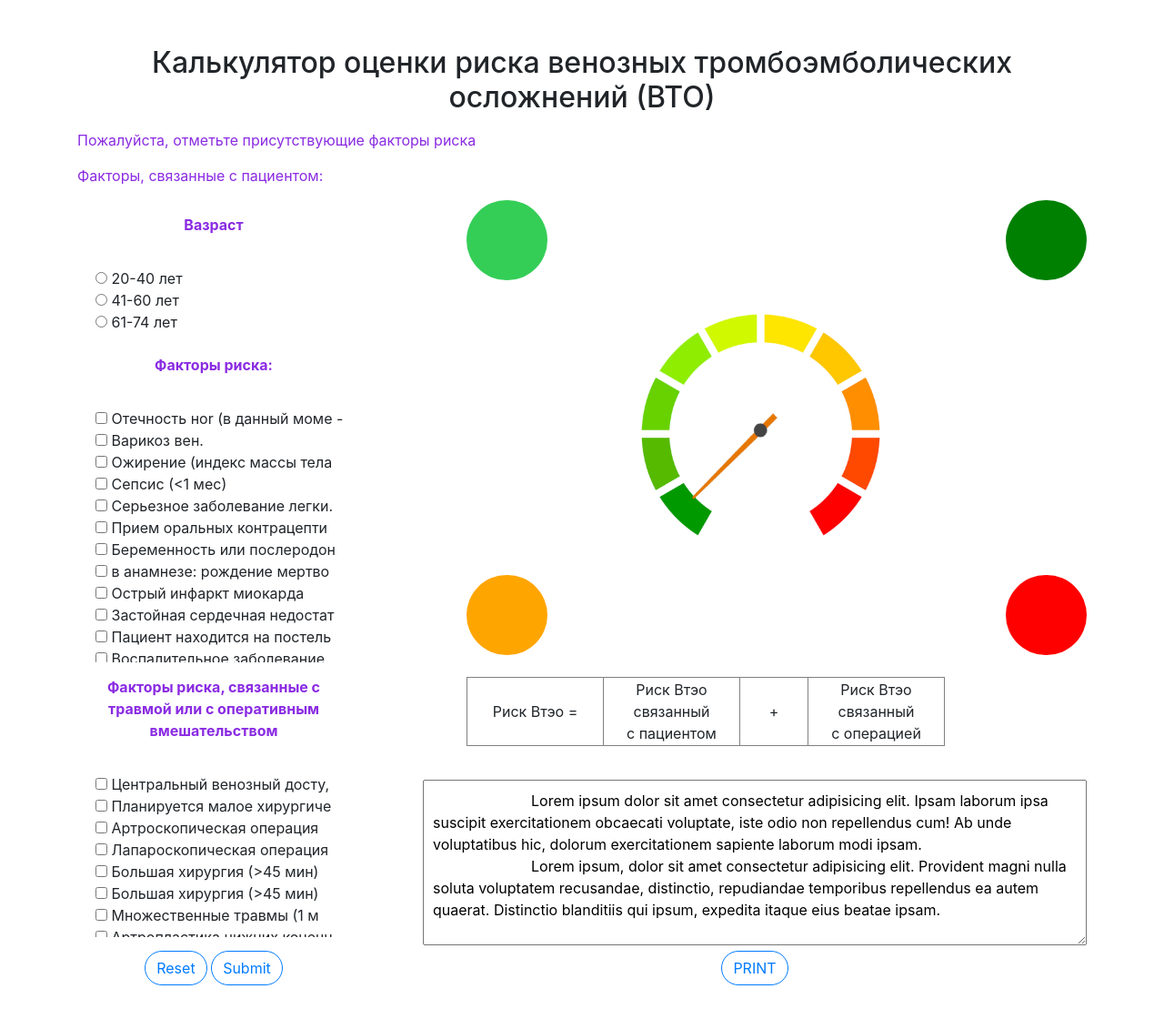
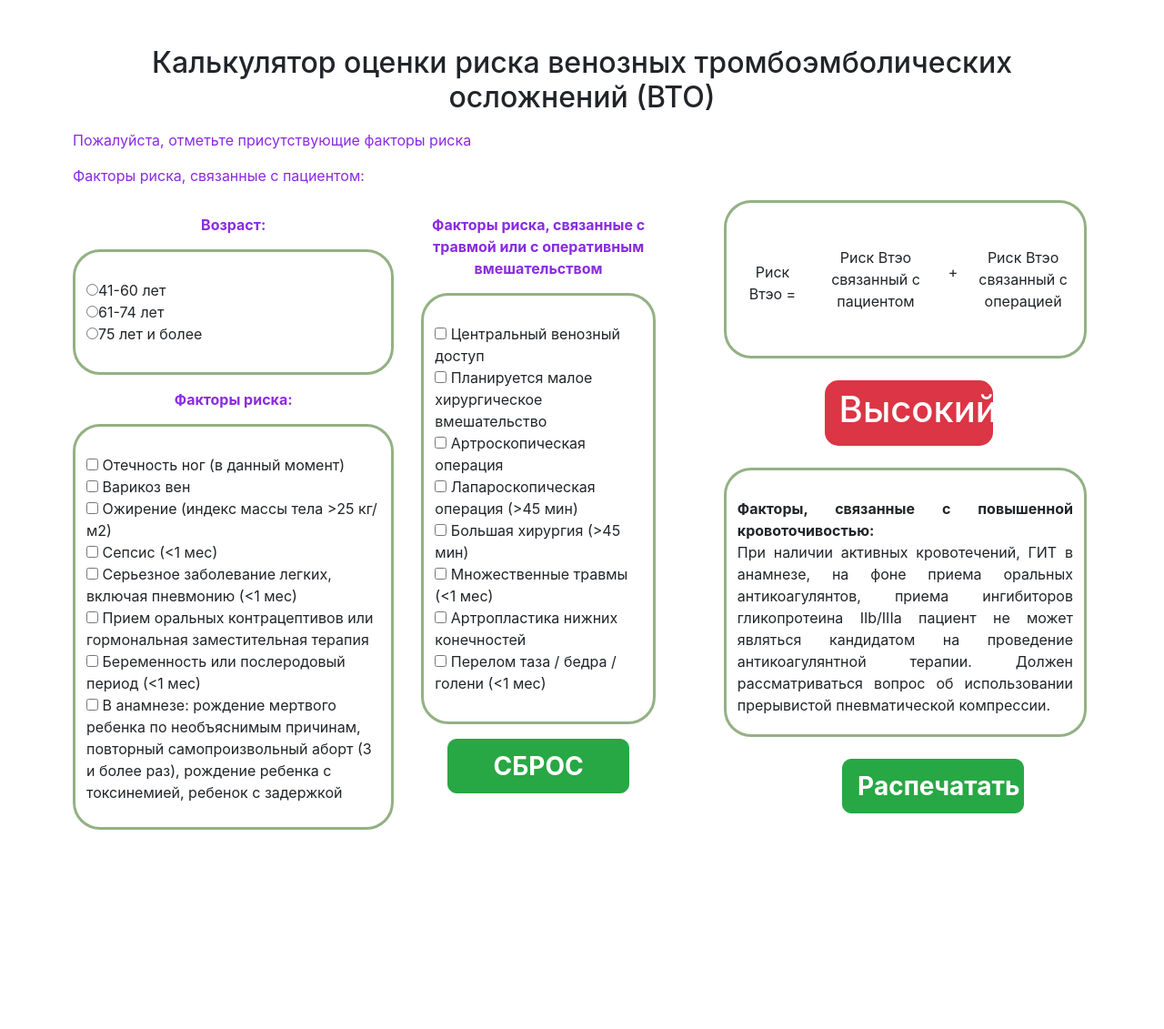
Before and after one commit to behruz-b/medicine_calculate, a PHP site: page /index.html in a window 1280 px wide. Shown: the whole page at 91% size. After the commit the page ends 912 px from the top, so only its background shows below. Run offline with PHP 8.4, Linux system fonts and the light colour scheme.

Commit message:
UI as on spec is fixed #1

```diff
--- a/index.html
+++ b/index.html
@@ -7,9 +7,10 @@
   <title>Document</title>
   <link rel="stylesheet" href="bootstrap/css/bootstrap.min.css">
   <link rel="stylesheet" href="style.css">
+  <script src="query.js"></script>
 </head>
 <body>
-    <div class="container">
+<div class="container-fluid">
   <h2 class="text-center">
     Калькулятор оценки риска венозных тромбоэмболических осложнений (ВТО)
   </h2>
@@ -17,103 +18,118 @@
     Пожалуйста, отметьте присутствующие факторы риска
   </p>
   <p class="text-left">
-            Факторы, связанные с пациентом:
+    Факторы риска, связанные с пациентом:
   </p>
   <div class="row">
     <div class="col-md-4">
       <form class="form1">
-                        <p><strong>Вазраст</strong></p>
-                    <div class="content1">
-                        <input type="radio" name="radio1" value="1"/> 20-40 лет<br>
-                        <input type="radio" name="radio1" value="1"/> 41-60 лет<br>
-                        <input type="radio" name="radio1" value="2"/> 61-74 лет<br>
+        <p><strong>Возраст:</strong></p>
+        <div class="box">
+          <div class="box-content">
+            <input type="radio" name="age" value="1"/>41-60 лет<br>
+            <input type="radio" name="age" value="2"/>61-74 лет<br>
+            <input type="radio" name="age" value="3"/>75 лет и более<br>
+          </div>
         </div>
         <p><strong>Факторы риска:</strong></p>
-                    <div class="content2">
-                        <input type="checkbox" name="checkbox1" value="1"/> Отечность нor (в данный моме -<br>
-                        <input type="checkbox" name="checkbox1" value="2"/> Варикоз вен.<br>
-                        <input type="checkbox" name="checkbox1" value="3"/> Ожирение (индекс массы тела<br>
-                        <input type="checkbox" name="checkbox1" value="4"/> Сепсис (<1 мес)<br>
-                        <input type="checkbox" name="checkbox1" value="5"/> Серьезное заболевание легки.<br>
-                        <input type="checkbox" name="checkbox1" value="5"/>  Прием оральных контрацепти<br>
-                        <input type="checkbox" name="checkbox1" value="5"/>  Беременность или послеродон<br>
-                        <input type="checkbox" name="checkbox1" value="5"/> в анамнезе: рождение мертво<br>
-                        <input type="checkbox" name="checkbox1" value="5"/> Острый инфаркт миокарда<br>
-                        <input type="checkbox" name="checkbox1" value="5"/> Застойная сердечная недостат<br>
-                        <input type="checkbox" name="checkbox1" value="5"/> Пациент находится на постель<br>
-                        <input type="checkbox" name="checkbox1" value="5"/> Воспалительное заболевание.<br>
+        <div class="box">
+          <div class="box-content scroll-div h-400">
+            <input type="checkbox" name="checkbox1" value="1"/> Отечность ног (в данный момент)<br>
+            <input type="checkbox" name="checkbox1" value="1"/> Варикоз вен<br>
+            <input type="checkbox" name="checkbox1" value="1"/> Ожирение (индекс массы тела >25 кг/м2)<br>
+            <input type="checkbox" name="checkbox1" value="1"/> Сепсис (<1 мес)<br>
+            <input type="checkbox" name="checkbox1" value="1"/> Серьезное заболевание легких, включая пневмонию (<1
+            мес)<br>
+            <input type="checkbox" name="checkbox1" value="1"/> Прием оральных контрацептивов или гормональная
+            заместительная терапия<br>
+            <input type="checkbox" name="checkbox1" value="1"/> Беременность или послеродовый период (<1 мес)<br>
+            <input type="checkbox" name="checkbox1" value="1"/> В анамнезе: рождение мертвого ребенка по необъяснимым
+            причинам, повторный самопроизвольный аборт (3 и более раз), рождение ребенка с токсинемией, ребенок с
+            задержкой роста<br>
+            <input type="checkbox" name="checkbox1" value="1"/> Острый инфаркт миокарда<br>
+            <input type="checkbox" name="checkbox1" value="1"/> Застойная сердечная недостаточность (<1 мес)<br>
+            <input type="checkbox" name="checkbox1" value="1"/> Пациент находится на постельном режиме<br>
+            <input type="checkbox" name="checkbox1" value="1"/> Воспалительное заболевание кишечника в анамнезе<br>
+            <input type="checkbox" name="checkbox1" value="1"/> Большая хирургия в анамнезе (<1 мес)<br>
+            <input type="checkbox" name="checkbox1" value="1"/> Нарушение функции легких (ХОБЛ)<br>
+            <input type="checkbox" name="checkbox1" value="1"/> Какой-либо дополнительный фактор риска<br>
+            <input type="checkbox" name="checkbox1" value="2"/> Злокачественное новообразование (в настоящее время или
+            ранее)<br>
+            <input type="checkbox" name="checkbox1" value="2"/> Пациент прикован к постели (>72 ч)<br>
+            <input type="checkbox" name="checkbox1" value="2"/> Иммобилизирующая гипсовая повязка (<1 мес)<br>
+            <input type="checkbox" name="checkbox1" value="3"/> ТГВ/ТЭЛА в анамнезе<br>
+            <input type="checkbox" name="checkbox1" value="3"/> Мутация фактора V (Лейден)<br>
+            <input type="checkbox" name="checkbox1" value="3"/> Мутация протромбина 20210A<br>
+            <input type="checkbox" name="checkbox1" value="3"/> Положительный тест на волчаночный антикоагулянт<br>
+            <input type="checkbox" name="checkbox1" value="3"/> Наследственная склонность к тромбозам (наиболее часто
+            упускаемый из виду фактор!)<br>
+            <input type="checkbox" name="checkbox1" value="3"/> Повышенный уровень гомоцистеина в сыворотке<br>
+            <input type="checkbox" name="checkbox1" value="3"/> Гепарин-индуцированная тромбоцитопения (не используйте
+            гепарин и любые низкомолекулярные гепарины!)<br>
+            <input type="checkbox" name="checkbox1" value="3"/> Повышенный уровень антител к кардиолипину<br>
+            <input type="checkbox" name="checkbox1" value="3"/> Другая наследственная или приобретенная тромбофилия<br>
+            <input type="checkbox" name="checkbox1" value="5"/> Инсульт (<1 мес)<br>
+            <input type="checkbox" name="checkbox1" value="5"/> Острое поражение спинного мозга (паралич) (<1 мес)<br>
           </div>
-                    <p><strong>Факторы риска, связанные с травмой или с оперативным вмешательством</strong></p>
-                    <div class="content33">
-                        <input type="checkbox" name="checkbox1" value="1"/> Центральный венозный досту,<br>
-                        <input type="checkbox" name="checkbox1" value="2"/> Планируется малое хирургиче<br>
-                        <input type="checkbox" name="checkbox1" value="3"/> Артроскопическая операция<br>
-                        <input type="checkbox" name="checkbox1" value="4"/> Лапароскопическая операция<br>
-                        <input type="checkbox" name="checkbox1" value="5"/> Большая хирургия (>45 мин)<br>
-                        <input type="checkbox" name="checkbox1" value="5"/> Большая хирургия (>45 мин)<br>
-                        <input type="checkbox" name="checkbox1" value="5"/> Множественные травмы (1 м<br>
-                        <input type="checkbox" name="checkbox1" value="5"/> Артропластика нижних конечн<br>
-                        <input type="checkbox" name="checkbox1" value="5"/> Перелом таа/ бедра / голени<br>
-                    </div>
-                    <div class="submit">
-                        <button class="btn btn-outline-primary" type="reset" style="border-radius: 20px">Reset</button>
-                        <button class="btn btn-outline-primary" type="submit" style="border-radius: 20px">Submit</button>
         </div>
         <br>
         <br>
       </form>
     </div>
-
-            <div class="col-md-8 col-12 ">
-                <div class="text-center ml-5">
-                    <div class="row">
-                        <div class="col-md-2 col-2">
-                            <div class="img" style="padding: 50%; border-radius: 50%; background-color: #34ce57"></div>
+    <div class="col-md-3">
+      <form class="form1">
+        <p><strong>Факторы риска, связанные с травмой или с оперативным вмешательством</strong></p>
+        <div class="box">
+          <div class="box-content">
+            <input type="checkbox" name="checkbox1" value="2"/> Центральный венозный доступ<br>
+            <input type="checkbox" name="checkbox1" value="1"/> Планируется малое хирургическое вмешательство<br>
+            <input type="checkbox" name="checkbox1" value="2"/> Артроскопическая операция<br>
+            <input type="checkbox" name="checkbox1" value="2"/> Лапароскопическая операция (>45 мин)<br>
+            <input type="checkbox" name="checkbox1" value="2"/> Большая хирургия (>45 мин)<br>
+            <input type="checkbox" name="checkbox1" value="5"/> Множественные травмы (<1 мес)<br>
+            <input type="checkbox" name="checkbox1" value="5"/> Артропластика нижних конечностей<br>
+            <input type="checkbox" name="checkbox1" value="5"/> Перелом таза / бедра / голени (<1 мес)<br>
           </div>
-                        <div class="col-md-8 col-6">
-
         </div>
-                        <div class="col-md-2 col-2">
-                            <div class="img" style="padding: 50%; border-radius: 50%; background-color: green"></div>
+        <div class="text-center mt-3">
+          <button class="btn btn-lg btn-success print-button" type="reset">
+            <b>СБРОС</b>
+          </button>
         </div>
-                    <div class="row">
-                            <div class="offset-2 offset-md-4 col-md-8 col-6">
-                                <div class="clock">
-                                    <img src="images/1.png" class="img-fluid img-fluid">
+      </form>
+    </div>
+    <div class="col-md-5 col-12">
+      <div class="row box-row p-6">
+        <div class="col-md-3 text-center pt-3">Риск Втэо =</div>
+        <div class="col-md-4 text-center">Риск Втэо связанный с пациентом</div>
+        <div class="col-md-1 pt-3 text-center"> +</div>
+        <div class="col-md-4 text-center">Риск Втэо связанный с операцией</div>
+      </div>
+      <div class="row p-4">
+        <div class="col-md-6 offset-md-3">
+          <div class="bg-danger text-center p-2 ml-4 w-100 result-box">
+            <h1 class="text-white ml-2">Высокий</h1>
           </div>
         </div>
       </div>
-                    </div>
-                    <div class="row">
-                        <div class="col-md-2 col-2">
-                            <div class="img" style="padding: 50%; border-radius: 50%; background-color: orange"></div>
-                        </div>
-                        <div class="col-md-8 col-6">
-
-                        </div>
-                        <div class="col-md-2 col-2">
-                            <div class="img" style="padding: 50%; border-radius: 50%; background-color: red"></div>
-                        </div>
+      <div class="row box-row">
+        <div class="col-md-12 box-content scroll-div h-250 text-justify">
+          <b>Факторы, связанные с повышенной кровоточивостью:</b><br>
+          При наличии активных кровотечений, ГИТ в анамнезе, на фоне приема оральных антикоагулянтов, приема ингибиторов
+          гликопротеина IIb/IIIa пациент не может являться кандидатом на проведение антикоагулянтной терапии.
+          Должен рассматриваться вопрос об использовании прерывистой пневматической компрессии.
+          <br><br>
+          <b>Клиническое решение о применении прерывистой пневматической компрессии (ППК):</b><br>
+          Пациент с тяжелыми заболеваниями периферических артерий, СЗН, острым тромбозом поверхностных вен
+          не может являться кандидатом на ППК.
+          Должен рассматриваться вопрос о проведении альтернативных профилактических мероприятий.
         </div>
       </div>
       <br>
-                <table class="text-center ml-5" border="1px black">
-                    <tbody>
-                    <tr>
-                        <td width="150">Риск Втэо = </td>
-                        <td width="150">Риск Втэо <br> связанный <br>с пациентом</td>
-                        <td width="75"> + </td>
-                        <td width="150">Риск Втэо <br> связанный <br>с операцией</td>
-                    </tr>
-                    </tbody>
-                </table>
-                    <textarea class="textarea" style="padding: 10px">
-                        Lorem ipsum dolor sit amet consectetur adipisicing elit. Ipsam laborum ipsa suscipit exercitationem obcaecati voluptate, iste odio non repellendus cum! Ab unde voluptatibus hic, dolorum exercitationem sapiente laborum modi ipsam.
-                        Lorem ipsum, dolor sit amet consectetur adipisicing elit. Provident magni nulla soluta voluptatem recusandae, distinctio, repudiandae temporibus repellendus ea autem quaerat. Distinctio blanditiis qui ipsum, expedita itaque eius beatae ipsam.
-                    </textarea>
-                <br>
-                    <div class="print">
-                        <button class="btn btn-outline-primary" style="border-radius: 20px">PRINT</button>
+      <div class="col-md-6 text-center offset-md-3">
+        <button class="btn btn-lg btn-success print-button ml-5" >
+          <b>Распечатать</b>
+        </button>
       </div>
       <br>
     </div>
--- a/style.css
+++ b/style.css
@@ -1,70 +1,85 @@
-.container{
-    margin-top: 50px;
+.container-fluid {
+  margin-top: 50px;
+  padding-right: 80px;
+  padding-left: 80px;
 }
 
-.content1 {
-    margin-top: 5px;
-    /* border: 3px solid black; */
-    padding: 20px;
-    width: 350px;
-    overflow-y: scroll;
-    height: 100px;
-}
-.content2 {
-    margin-top: 5px;
-    /* border: 3px solid black; */
-    padding: 20px;
-    width: 350px;
-    overflow-y: scroll;
-    height: 300px;
-}
-.content33 {
-    margin-top: 5px;
-    /* border: 3px solid black; */
-    padding: 20px;
-    width: 350px;
-    overflow-y: scroll;
-    height: 200px;
+.box {
+  border-radius: 30px;
+  border: 3px solid rgba(143, 174, 127, 0.96);
+  padding: 20px 2px;
 }
 
-.form1 {
-    width: 300px;
-    height: 10%;
+.box-row {
+  border-radius: 30px;
+  border: 3px solid rgba(143, 174, 127, 0.96);
+  padding: 20px 2px;
+  margin-right: 5px;
+  margin-left: 45px;
 }
 
-p   {
-    color: blueviolet;
-    margin: 15px 0;
-    text-align: center;
+.box-content {
+  padding: 10px;
 }
 
-.content3{
-    border: 3px solid black;
+.result-box {
+  border-radius: 15px;
 }
 
-.scroll {
-    width: 110px;
-    overflow: scroll;
-    height: 20px;
+.scroll-div {
+  overflow-y: scroll;
 }
 
-.clock {
-    text-align: center;
+.h-350 {
+  height: 350px;
 }
 
-.textarea{
-    margin: 5% 0 0 0;
-    width: 100%;
-    height: 20%;
+.h-250 {
+  height: 250px;
 }
 
-.print {
-    text-align: center;
+.p-6 {
+  padding-top: 3em;
+  padding-bottom: 3em
 }
 
-.submit {
-    margin-top: 5%;
-    margin-left: 20px;
-    margin-right: 20px;
-    text-align: center;
+.h-400 {
+  height: 400px;
 }
+
+.box-content::-webkit-scrollbar {
+  width: 10px;
+  background-color: #F5F5F5;
+}
+
+.box-content::-webkit-scrollbar-track {
+  border-radius: 10px;
+  /*background-color: #FFF;*/
+}
+
+.box-content::-webkit-scrollbar-thumb {
+  border-radius: 10px;
+  background-color: #FFF;
+  background-image: -webkit-gradient(linear,
+  40% 0%,
+  75% 84%,
+  from(#4D9C41),
+  to(#199111),
+  color-stop(.6, #54DE5D))
+}
+
+.bg-danger {
+  background-color: rgba(249,2,1,1);
+}
+
+p {
+  color: blueviolet;
+  margin: 15px 0;
+  text-align: center;
+}
+
+.print-button {
+  font-size: 28px;
+  width: 200px;
+  border-radius: 10px;
+}
```
Also changed, not shown: query.js (added). Lines whose indentation alone changed are shown as unchanged.
